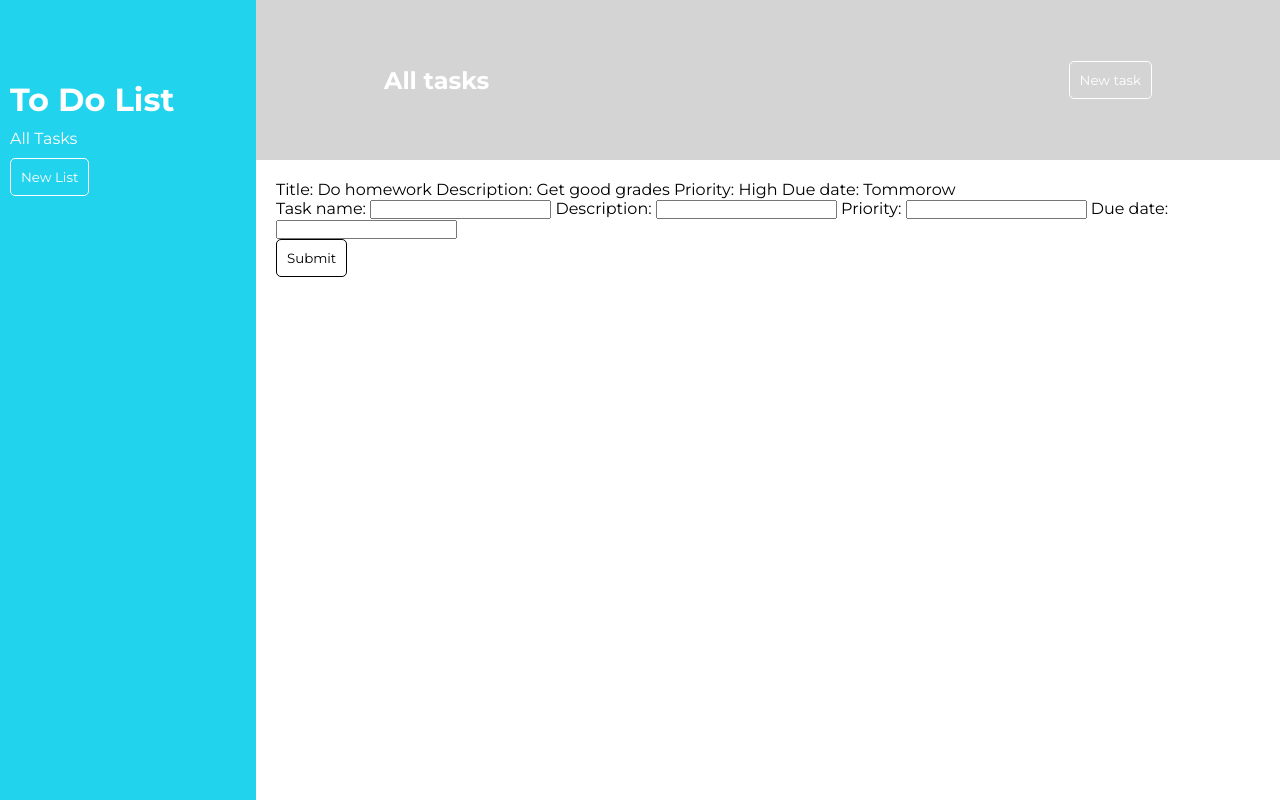
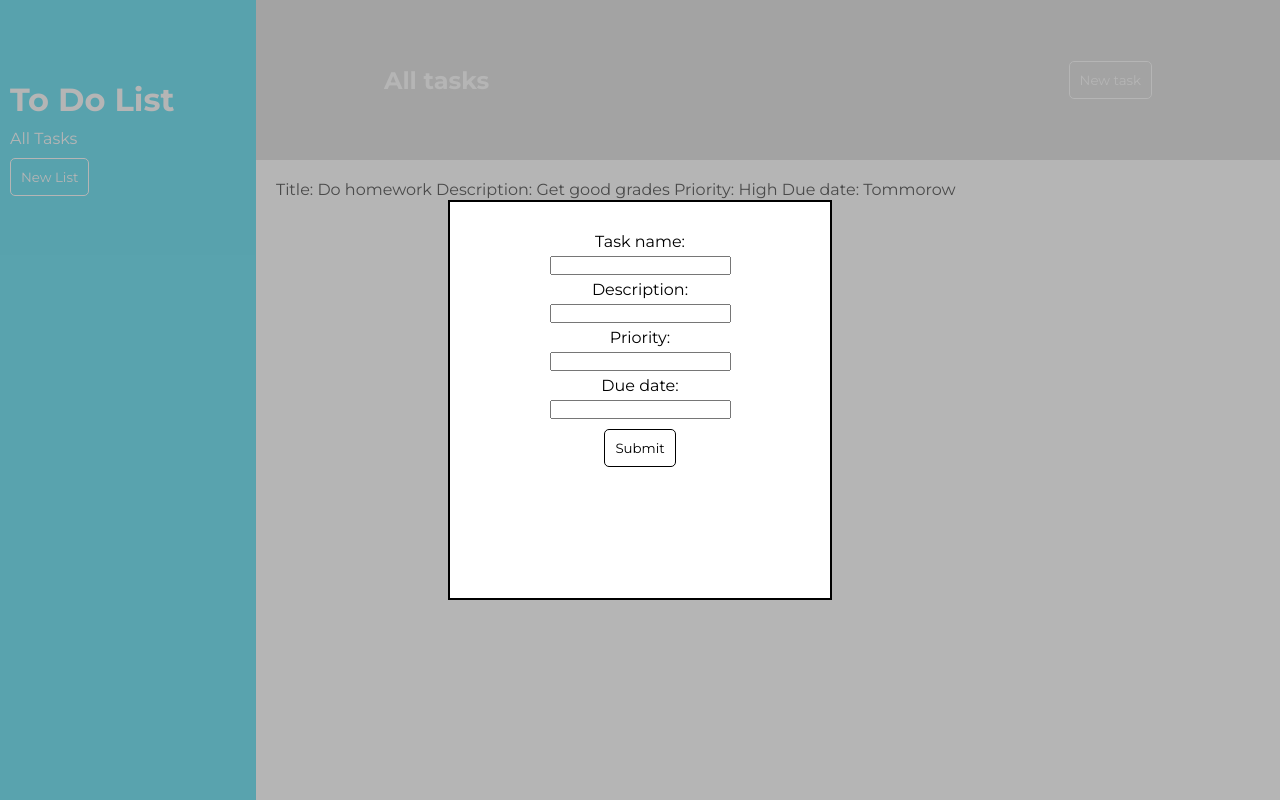
Before and after one commit to Mrsguigles11/todo_list, a website built with webpack: page src/template.html in a window 1280 px wide. Both pictures are taken after a click on the button "New task". Built offline with nearby package versions, Linux system fonts and the light colour scheme.

Commit message:
Style the form so that it appears as a pop up when new task button is clicked.

```diff
--- a/src/index.js
+++ b/src/index.js
@@ -14,6 +14,7 @@ const dom = (function () {
         priorityInput : document.querySelector("#priority"),
         dueDateInput : document.querySelector("#due_date"),
         formSubmitButton : document.querySelector("#form_submit_button"),
+        formOverlay : document.querySelector(".form_overlay"),
     }
 
     const bindEvents = function () {
@@ -24,11 +25,13 @@ const dom = (function () {
         })
         cache.newTaskButton.addEventListener('click', () => {
             cache.newTaskForm.style.display = "block";
+            cache.formOverlay.style.display = "block";
         })
         cache.formSubmitButton.addEventListener('click', () => {
             const newTask = new Task(cache.titleInput.value, cache.descriptionInput.value, cache.priorityInput.value, cache.dueDateInput.value);
             taskManager.addTaskToList(newTask);
             cache.newTaskForm.style.display = "none";
+            cache.formOverlay.style.display = "none";
         })
     }
 
--- a/src/styles.css
+++ b/src/styles.css
@@ -61,10 +61,43 @@ h3 {
 
 .form_container {
     display: none;
+    box-sizing: border-box;
+    position: absolute;
+    width: 30vw;
+    height: 50vh;
+    top: 25vh;
+    left: 35vw;
+    right: 35vw;
+    border: 2px solid black;
+    background-color: white;
+    z-index: 1;
+    padding-top: 30px;
+}
+
+.form_content_container {
+    display: flex;
+    flex-direction: column;
+    justify-content: center;
+    align-items: center;
+    row-gap: 10px;
+}
+
+form {
+    display: flex;
+    flex-direction: column;
+    align-items: center;
+    row-gap: 5px;
 }
 
 #form_submit_button {
     color: black;
     border: 1px solid black;
+}
 
+.form_overlay {
+    position: absolute;
+    width: 100vw;
+    height: 100vh;
+    background-color: rgba(128, 128, 128, 0.582);
+    display: none;
 }
--- a/src/template.html
+++ b/src/template.html
@@ -6,18 +6,8 @@
     <title>To Do List</title>
 </head>
 <body>
-    <div class="sidebar">
-        <h1>To Do List</h1>
-        <div class="lists"></div>
-        <button id="new_list_button">New List</button>
-    </div>
-    <div class="header">
-        <h2>All tasks</h2>
-        <button id="new_task_button">New task</button>
-    </div>
-    <div class="content">
-        <div class="task_content"></div>
-        <div class="form_container">
+    <div class="form_container">
+        <div class="form_content_container">
             <form action="">
                 <label for="title">Task name:</label>
                 <input type="text" id="title">
@@ -31,5 +21,18 @@
             <button id="form_submit_button">Submit</button>
         </div>
     </div>
+    <div class="form_overlay"></div>
+    <div class="sidebar">
+        <h1>To Do List</h1>
+        <div class="lists"></div>
+        <button id="new_list_button">New List</button>
+    </div>
+    <div class="header">
+        <h2>All tasks</h2>
+        <button id="new_task_button">New task</button>
+    </div>
+    <div class="content">
+        <div class="task_content"></div>
+    </div>
 </body>
 </html>
```
